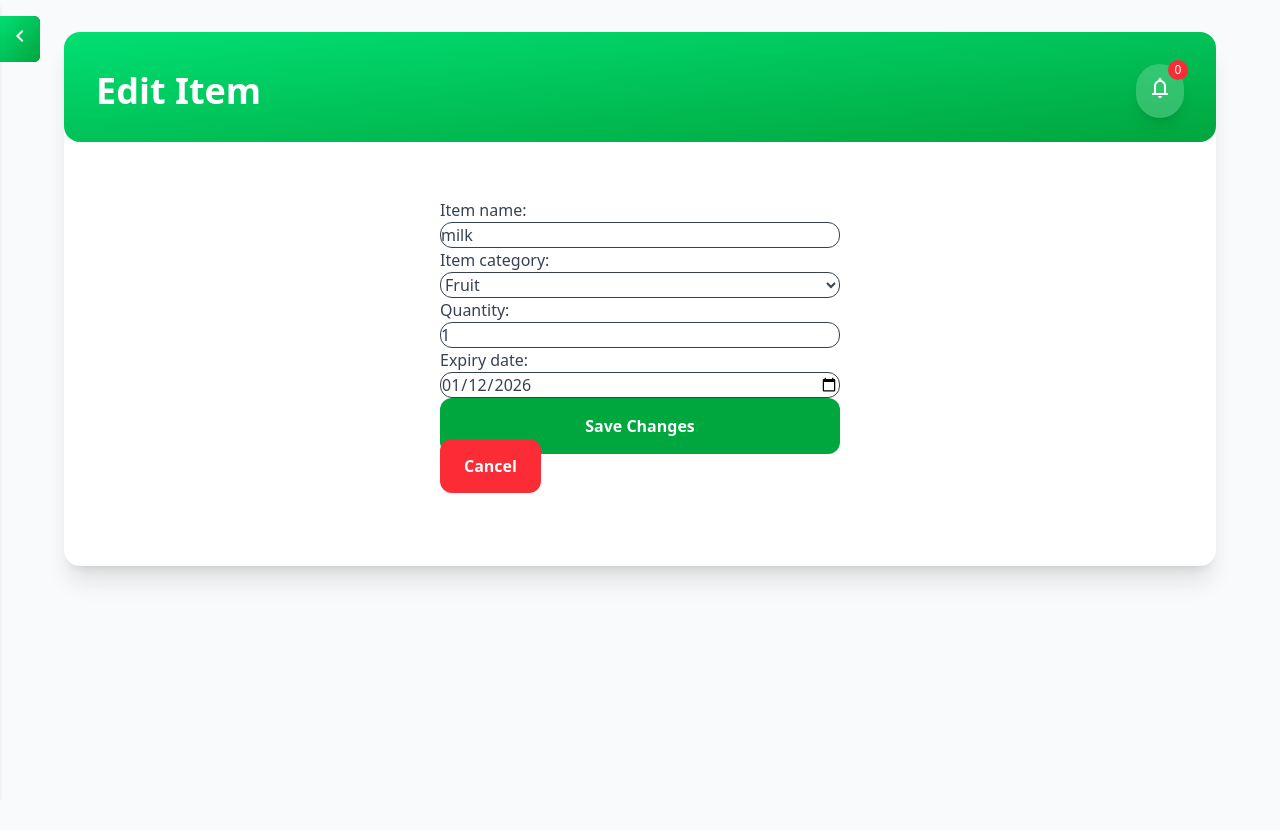
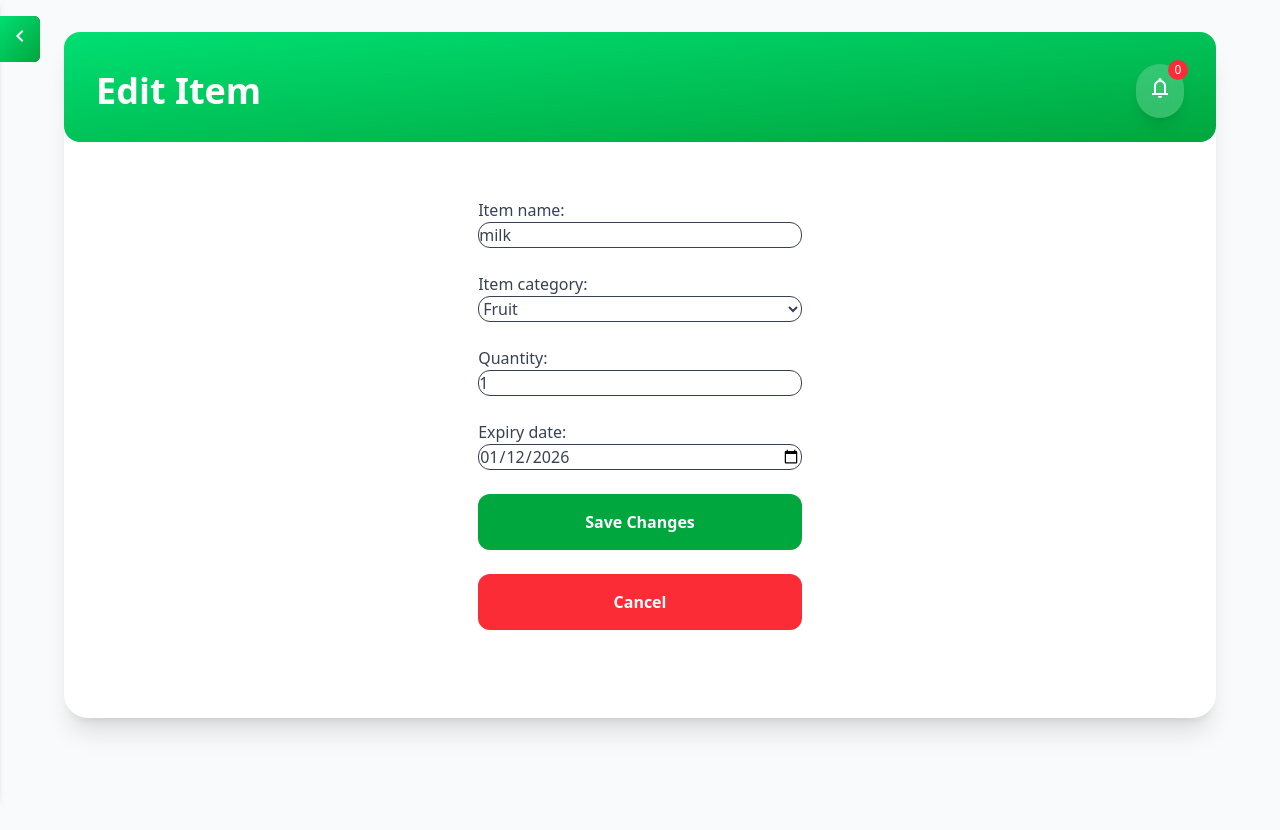
Before and after one commit to angushay42/Group-4, a Django app: page /items/1/edit/ in a window 1280 px wide. Before the commit the page ends 581 px from the top, so only its background shows below. Run offline with Django 5.2, Linux system fonts and the light colour scheme; a user stored in the database is signed in; data comes from the database, SQL or seed files in the repository; both versions use the stored data as it was after the commit; style sheets or scripts are compiled from the project's sources; some libraries are stand-ins or nearby versions.

Commit message:
Styled edit item screen properly

```diff
--- a/src/expiry/templates/expiry/edit_item.html
+++ b/src/expiry/templates/expiry/edit_item.html
@@ -1,4 +1,4 @@
-{% extends "items_base.html" %}
+{% extends "dashboard_base.html" %}
 
 {% block content %}
 <div class="relative bg-gradient-to-br from-green-400 to-green-600 -m-8 mb-0 p-8 pb-6 md:rounded-2xl">
@@ -12,18 +12,20 @@
 </div>
 
 
-<div class="container mx-auto px-4 py-8">
-    <div class="max-w-md mx-auto bg-white rounded-lg p-6 text-base font-medium text-gray-700">
-        <form method="post">
+<div class="flex flex-row mx-auto px-4 py-8 ">
+    <div class="max-w-md mx-auto bg-white rounded-lg p-6 text-base font-medium text-gray-700 " >
+        <form method="post" class="space-y-6">
             {% csrf_token %}
             {{ form.as_p }}
             <button class="w-full bg-green-600 hover:bg-green-700 text-white font-semibold  py-4 px-6 rounded-xl transition duration-200"
                     type="submit">Save Changes
             </button>
+            <a class="w-full bg-red-500 text-white font-semibold py-4 px-6 rounded-xl transition duration-200  flex justify-center"
+               href="{% url 'items' %}">
+                Cancel
+            </a>
         </form>
 
-        <a class="w-full bg-red-500 hover:bg-green-700 text-white font-semibold py-4 px-6 rounded-xl transition duration-200"
-           href="{% url 'items' %}">Cancel</a>
 
     </div>
 </div>
```
Also changed, not shown: src/db.sqlite3.
